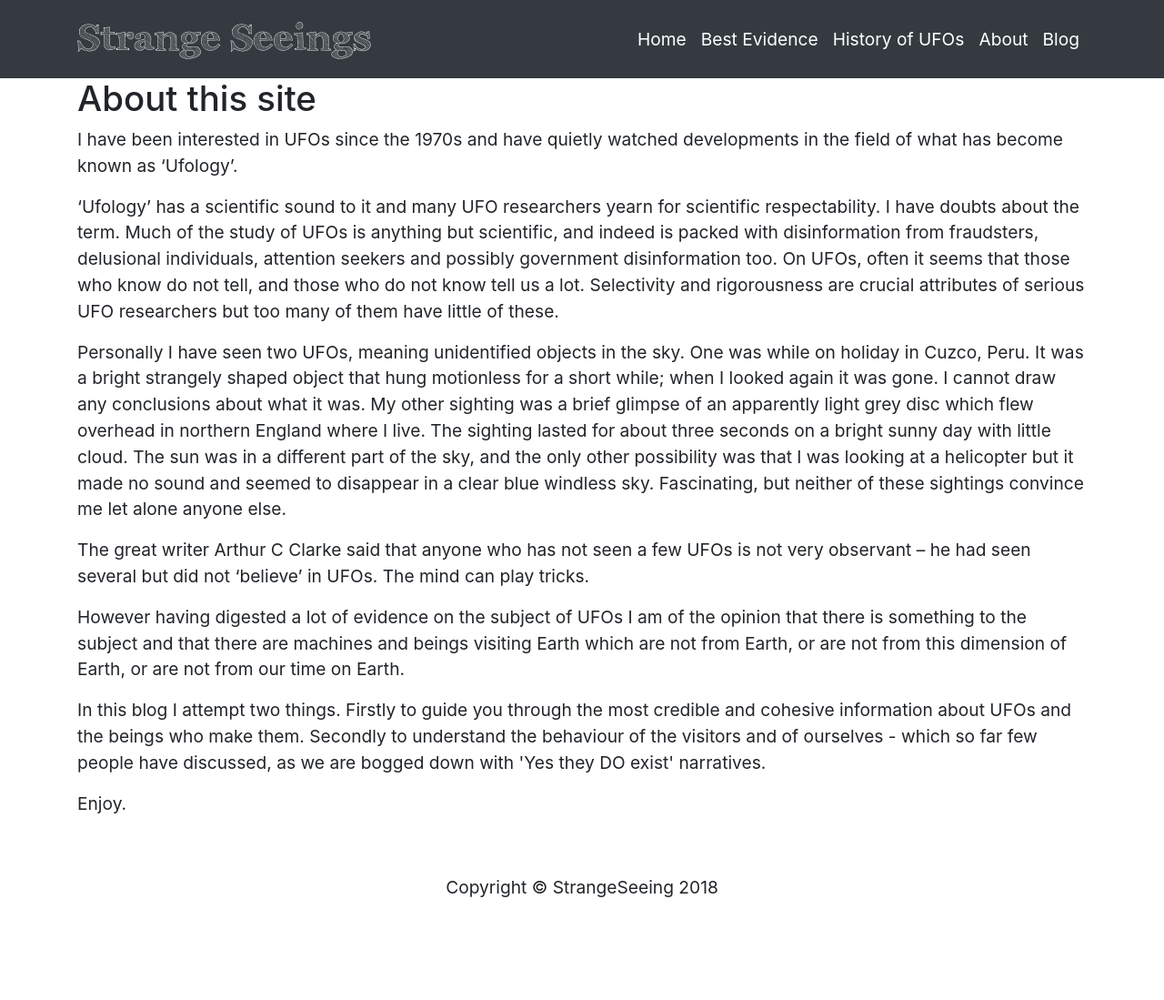
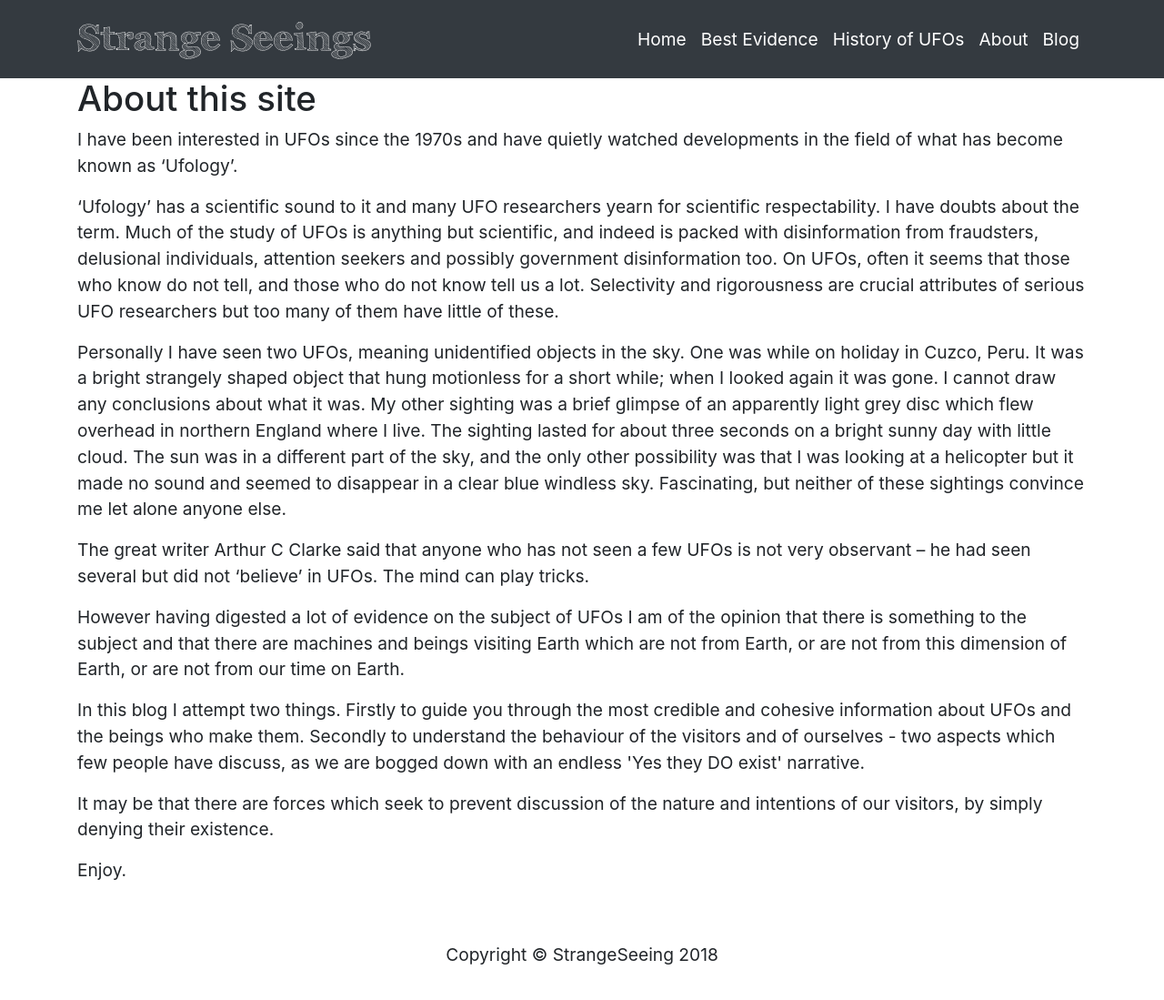
Before and after one commit to Grafrajohn/StrangeSeeing, a Jekyll site: the page built from about.html, in a window 1280 px wide and 1112 px high. Shown: the top 1099 px of the window at 91% size. Built offline with Jekyll 4.4.1, drawn with Linux system fonts in a browser that asks for light colours; nearby versions of some CDN libraries; some web fonts are replaced.

Commit message:
Update from Forestry.io Graham Johnson updated about.html

```diff
--- a/about.html
+++ b/about.html
@@ -16,6 +16,8 @@ permalink: about.html
 
 <p>However having digested a lot of evidence on the subject of UFOs I am of the opinion that there is something to the subject and that there are machines and beings visiting Earth which are not from Earth, or are not from this dimension of Earth, or are not from our time on Earth.
 
-<p>In this blog I attempt two things. Firstly to guide you through the most credible and cohesive information about UFOs and the beings who make them. Secondly to understand the behaviour of the visitors and of ourselves - which so far few people have discussed, as we are bogged down with 'Yes they DO exist' narratives.
+<p>In this blog I attempt two things. Firstly to guide you through the most credible and cohesive information about UFOs and the beings who make them. Secondly to understand the behaviour of the visitors and of ourselves - two aspects which  few people have discuss, as we are bogged down with an endless 'Yes they DO exist' narrative.
+
+<p>It may be that there are forces which seek to prevent discussion of the nature and intentions of our visitors, by simply denying their existence.
 
 <p>Enjoy.
```
